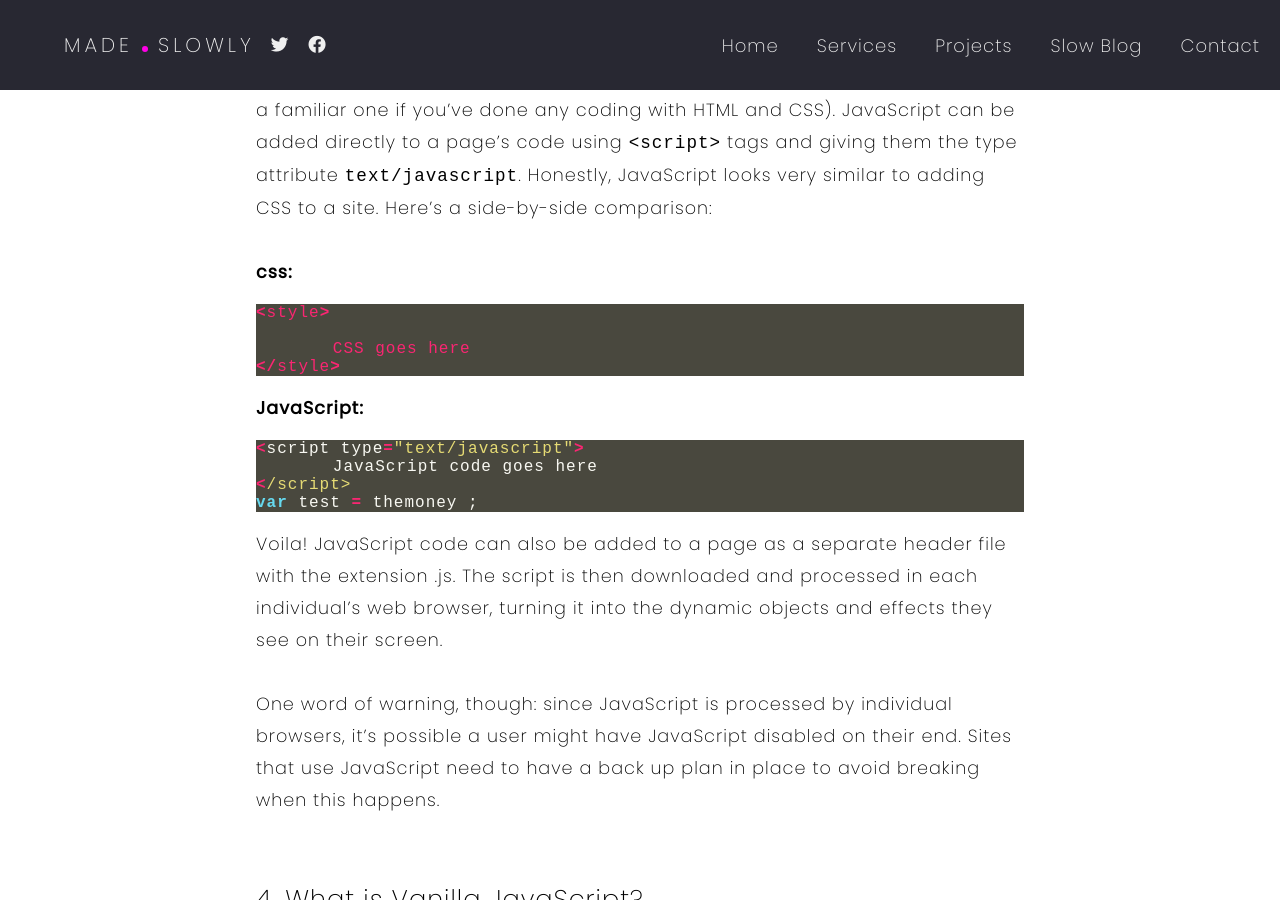
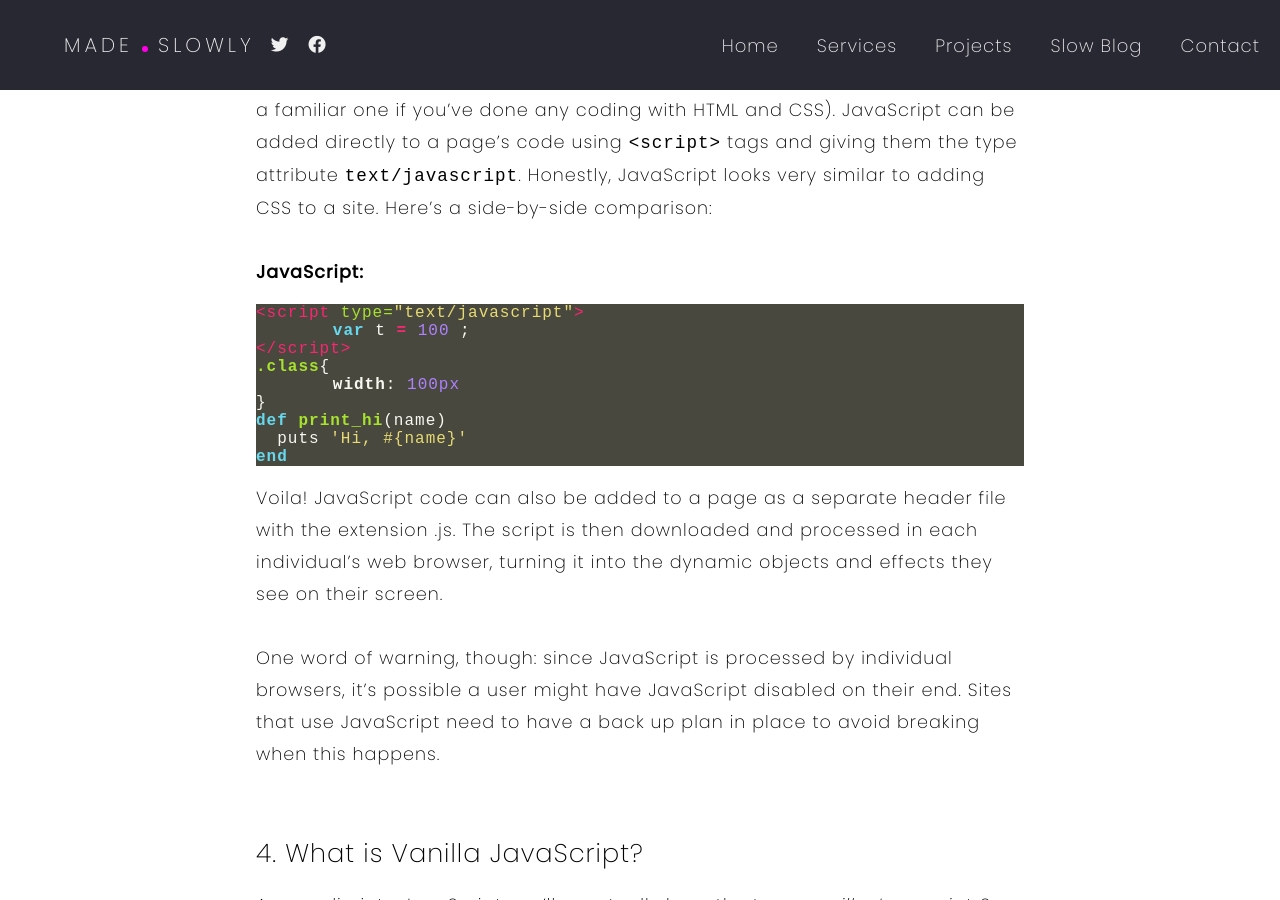
Before and after one commit to arrancurran/madeslowly.github.io, a Jekyll site: the page built from _posts/2020-01-07-what-is-javascript.md, in a window 1280 px wide and 900 px high, scrolled down 3643 px. Built offline with Jekyll 4.4.1, drawn with Linux system fonts in a browser that asks for light colours; comment, search, counter and statistics services are not loaded.

Commit message:
syntax tokns

````diff
--- a/_config.yml
+++ b/_config.yml
@@ -61,12 +61,14 @@ exclude:
   - node_modules
   - package-lock.json
 
+highlighter: rouge
 markdown: kramdown
-highlighter: rouge
 kramdown:
-  input: GFM
-  hard_wrap: false
-  syntax_highlighter: rouge
+ input: GFM
+ auto_ids: true
+ hard_wrap: false
+ syntax_highlighter: rouge
+
 paginate: 6
 paginate_path: /slow-blog/page-:num/
 permalink: /slow-blog/:title/
--- a/_posts/2020-01-07-what-is-javascript.md
+++ b/_posts/2020-01-07-what-is-javascript.md
@@ -64,27 +64,24 @@ JavaScript is either embedded into a web page or else it's included in a .js fil
 
 Actually adding JavaScript code to a web page is a pretty simple process (and a familiar one if you've done any coding with HTML and CSS). JavaScript can be added directly to a page's code using ```<script>``` tags and giving them the type attribute ```text/javascript```. Honestly, JavaScript looks very similar to adding CSS to a site. Here's a side-by-side comparison:
 
-**css:**
-{% highlight CSS %}
-<style>
+**JavaScript:**
+```html
+<script type="text/javascript">
+	var t = 100 ;
+</script>
+```
 
-	CSS goes here
-</style>
-{% endhighlight %}
+```css
+.class{
+	width: 100px
+}
+```
 
-**JavaScript:**
-{% highlight javascript %}
-<script type="text/javascript">
-	JavaScript code goes here
-</script>
-{% endhighlight %}
-
-{% highlight javascript %}
-
-var test = themoney ;
-
-{% endhighlight %}
-
+```ruby
+def print_hi(name)
+  puts 'Hi, #{name}'
+end
+```
 
 Voila! JavaScript code can also be added to a page as a separate header file with the extension .js. The script is then downloaded and processed in	each individual's web browser, turning it into the dynamic objects and effects they see on their screen.
 
````
Also changed, not shown: Gemfile.lock.
